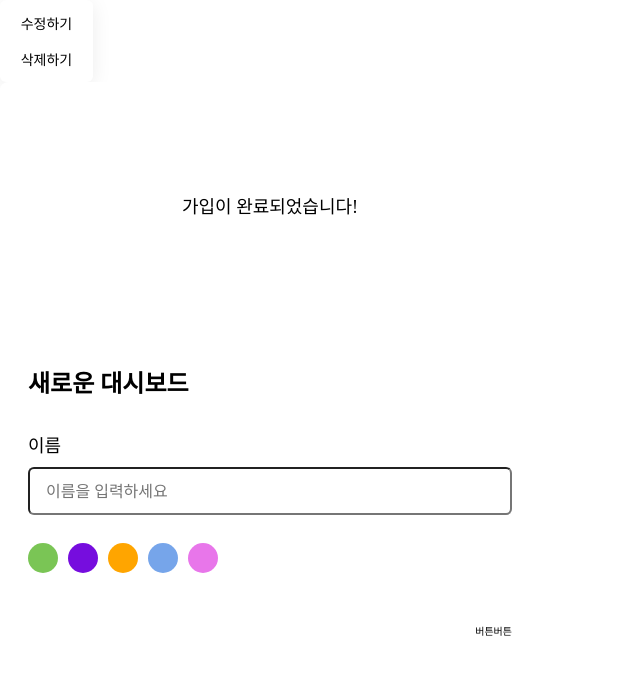
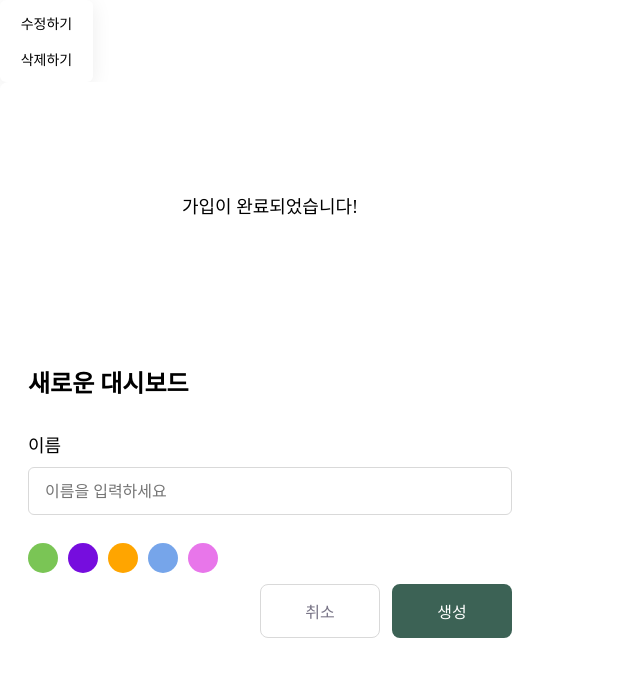
Before and after one commit to wise-Ag/taskify, a Next.js app: page / in a window 1280 px wide. Shown: the top 676 px of the page, without its empty margins (0-640 px from the left). Built offline with nearby package versions, Linux system fonts and the light colour scheme.

Commit message:
🎨  UI: NewDashBoardModal 미디어쿼리 적용

```diff
--- a/components/Modal/NameInput.tsx
+++ b/components/Modal/NameInput.tsx
@@ -1,4 +1,5 @@
 import styled from "styled-components";
+import { DeviceSize } from "@/styles/DeviceSize";
 
 interface NameModalProps {
   titleType: "이름" | "대시보드 이름";
@@ -20,18 +21,37 @@ const NameType = styled.div`
   margin-bottom: 1rem;
   font-size: 1.8rem;
   font-weight: 500;
+
+  @media (max-width: ${DeviceSize.mobile}) {
+    margin-top: 2.4rem;
+  }
 `;
 
 const NameInputBox = styled.input`
   width: 48.4rem;
   height: 4.8rem;
+
+  outline-color: var(--Grayd9);
+  border: 1px solid var(--Grayd9);
   padding: 1.5rem 1.6rem 1.4rem 1.6rem;
   border-radius: 6px;
+
   font-size: 1.6rem;
+  font-weight: 400;
 
   ::placeholder {
     content: "이름을 입력하세요";
-    color: var(--Gray30);
+
+    & :hover {
+      outline-color: var(--Grayd9);
+    }
+  }
+
+  @media (max-width: ${DeviceSize.mobile}) {
+    width: 28.7rem;
+    height: 4.2rem;
+
+    border-radius: 8px;
   }
 `;
 const NameInputWrapper = styled.div``;
--- a/components/Modal/NewDashBoardModal.tsx
+++ b/components/Modal/NewDashBoardModal.tsx
@@ -1,19 +1,20 @@
 import styled from "styled-components";
 import ColorSelector from "@/components/Chip/DashBoardColor";
 import NameInput from "./NameInput";
+import ButtonSet from "../ButtonSet/ButtonSet";
+import { DeviceSize } from "@/styles/DeviceSize";
 
 function NewDashBoardModal() {
   return (
     <NewDashBoardModalWrapper>
       <NewDashBoardTitle>새로운 대시보드</NewDashBoardTitle>
-      {/* <DashBoardName>대시보드 이름</DashBoardName> */}
-      {/* <DashBoardInputWrapper> */}
       <NameInput titleType="이름" />
-      {/* </DashBoardInputWrapper> */}
       <ColorSelectorWrapper>
         <ColorSelector />
       </ColorSelectorWrapper>
-      <ButtonWrapper>버튼버튼</ButtonWrapper>
+      <ButtonWrapper>
+        <ButtonSet type="modalSet">{"생성"}</ButtonSet>
+      </ButtonWrapper>
     </NewDashBoardModalWrapper>
   );
 }
@@ -27,23 +28,30 @@ const NewDashBoardModalWrapper = styled.div`
   position: relative;
   border-radius: 8px;
   background: var(--White);
+
+  @media (max-width: ${DeviceSize.mobile}) {
+    padding: 2.8rem 2rem 2.8rem 2rem;
+    width: 32.7rem;
+    height: 29.3rem;
+    border-radius: 8px;
+  }
 `;
 
 const NewDashBoardTitle = styled.div`
   font-size: 2.4rem;
   font-weight: 700;
+
+  @media (max-width: ${DeviceSize.mobile}) {
+    font-size: 2rem;
+  }
 `;
-
-// const DashBoardName = styled.div``;
-
-// const DashBoardInputWrapper = styled.div`
-//   width: 48.4rem;
-//   height: 4.8rem;
-//   border: 1px solid var(--Gray30);
-// `;
 
 const ColorSelectorWrapper = styled.div`
   margin-top: 2.8rem;
+
+  @media (max-width: ${DeviceSize.mobile}) {
+    margin-top: 2.4rem;
+  }
 `;
 
 const ButtonWrapper = styled.div`
@@ -51,4 +59,9 @@ const ButtonWrapper = styled.div`
   right: 2.8rem;
   bottom: 2.8rem;
   border: 1px solid var(--Gray30);
+
+  @media (max-width: ${DeviceSize.mobile}) {
+    right: 2rem;
+    bottom: 2.8rem;
+  }
 `;
```
